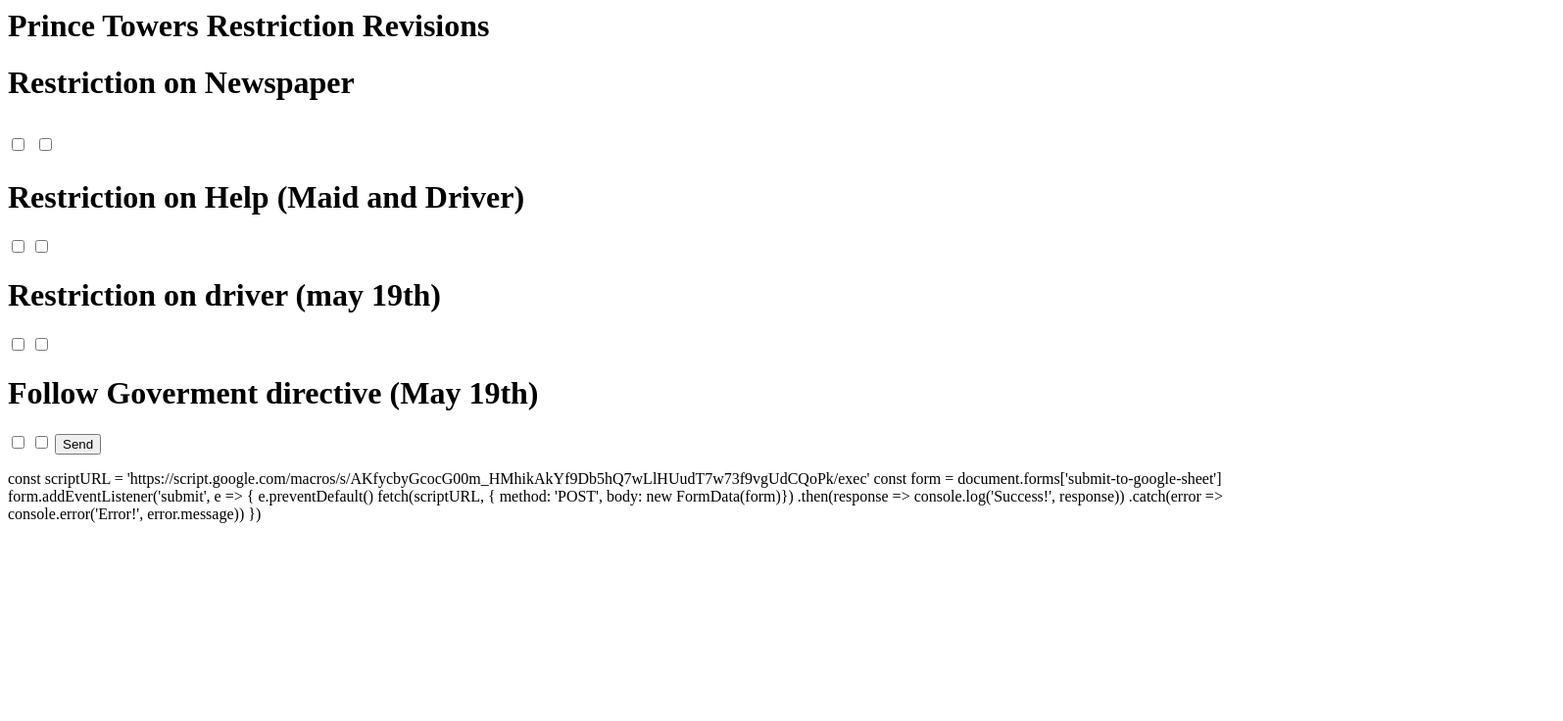
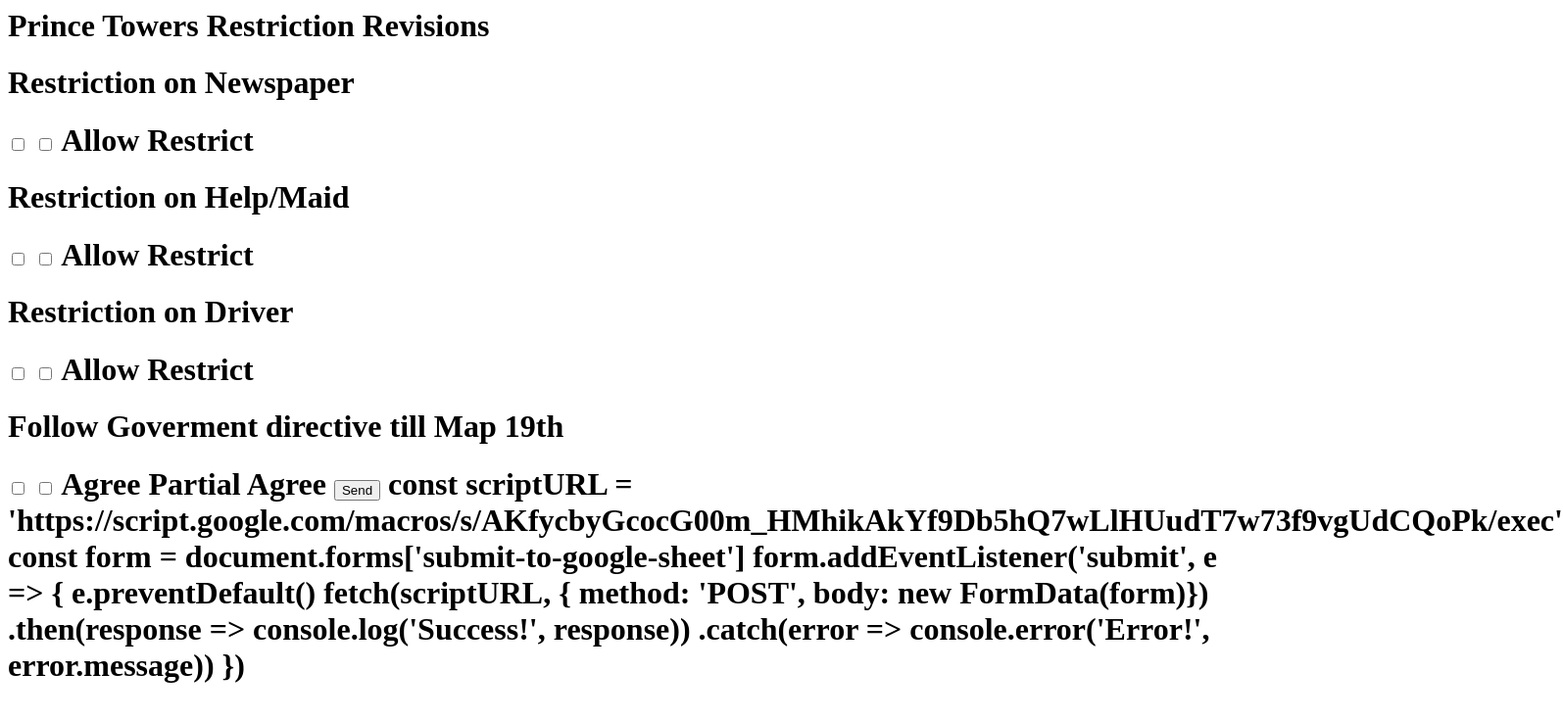
Before and after one commit to ptfoa/initiatives, a plain HTML site: page index.html in a window 1280 px wide. Shown: the whole page at 98% size, 1595 px wide, since content can reach past the window. Drawn offline with Linux system fonts and the light colour scheme.

Commit message:
Update index.html

```diff
--- a/index.html
+++ b/index.html
@@ -2,20 +2,27 @@
 <h1>Prince Towers Restriction Revisions</h1>
 <form name="submit-to-google-sheet">
 <h1> Restriction on Newspaper <h1>
-    <input name="newspaper" type="checkbox" label="allow">
-  <input name="newspaper" type="checkbox" label="restrict">
+    <input name="newspaper" type="checkbox" id="newspaper">
+       <input name="newspaper" type="checkbox" id="newspaper">
+    <label for="newspaper">Allow</label>
+    <label for="newspaper">Restrict</label>
 
-    <h1> Restriction on Help (Maid and Driver) </h1>
-      <input name="maid" type="checkbox" label="allow">
-  <input name="maid" type="checkbox" label="restrict">
+<h1> Restriction on Help/Maid <h1>
+    <input name="maid" type="checkbox" id="maid">
+       <input name="maid" type="checkbox" id="maid">
+    <label for="maid">Allow</label>
+    <label for="maid">Restrict</label>
+<h1> Restriction on Driver <h1>
+    <input name="driver" type="checkbox" id="driver">
+       <input name="driver" type="checkbox" id="driver">
+    <label for="driver">Allow</label>
+    <label for="driver">Restrict</label>
 
-    <h1> Restriction on driver (may 19th) </h1>
-        <input name="driver" type="checkbox" label="allow">
-  <input name="driver" type="checkbox" label="restrict">
-
-    <h1> Follow Goverment directive (May 19th) </h1>
-        <input name="government directive" type="checkbox" label="allow" required>
-  <input name="government directive" type="checkbox" label="restrict">
+<h1> Follow Goverment directive till Map 19th <h1>
+    <input name="goverment directive" type="checkbox" id="goverment directive">
+       <input name="goverment directive" type="checkbox" id="goverment directive">
+    <label for="goverment directive">Agree</label>
+    <label for="goverment directive">Partial Agree</label>
 
     <button type="submit">Send</button>
 </form
```
